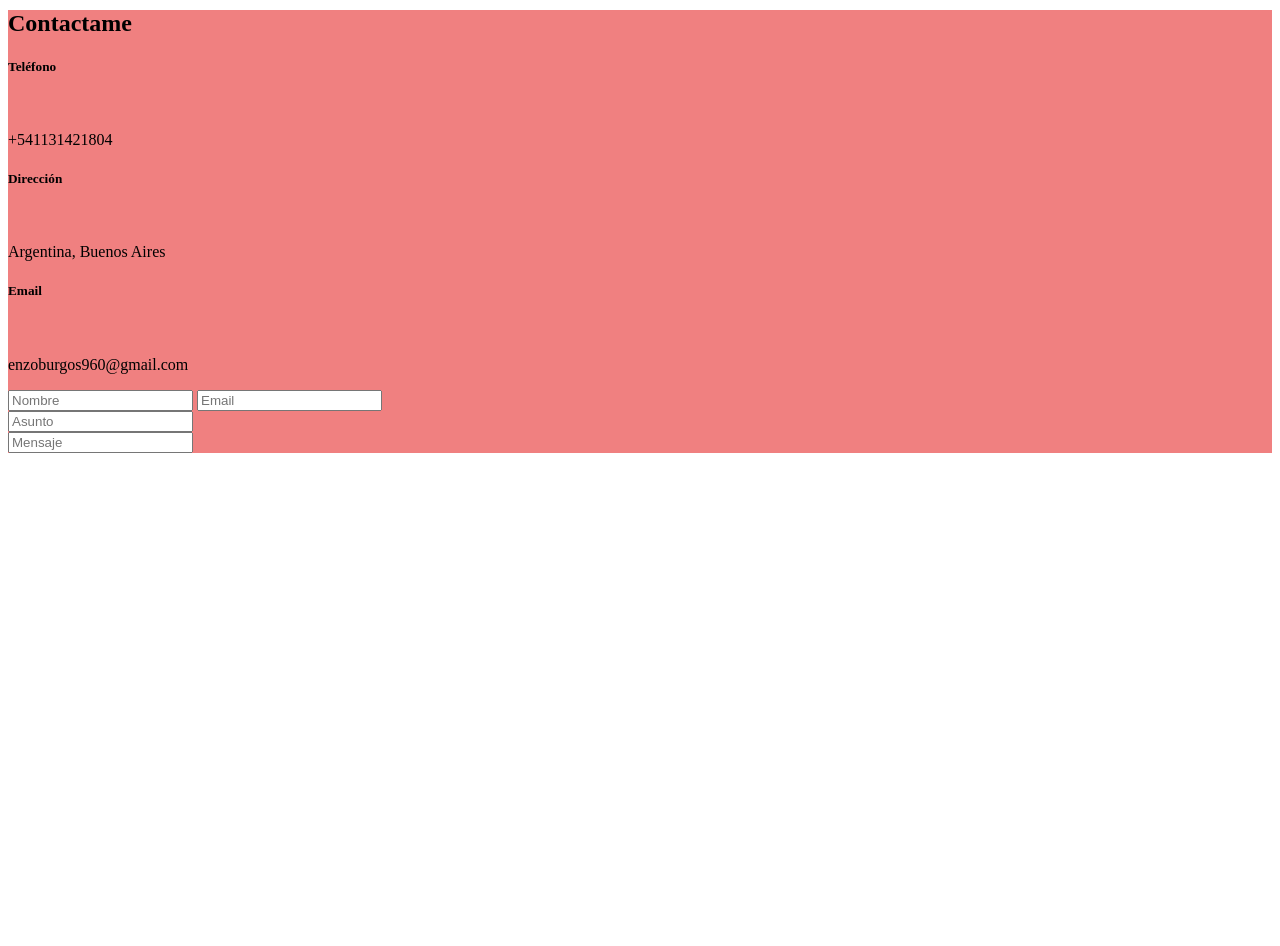
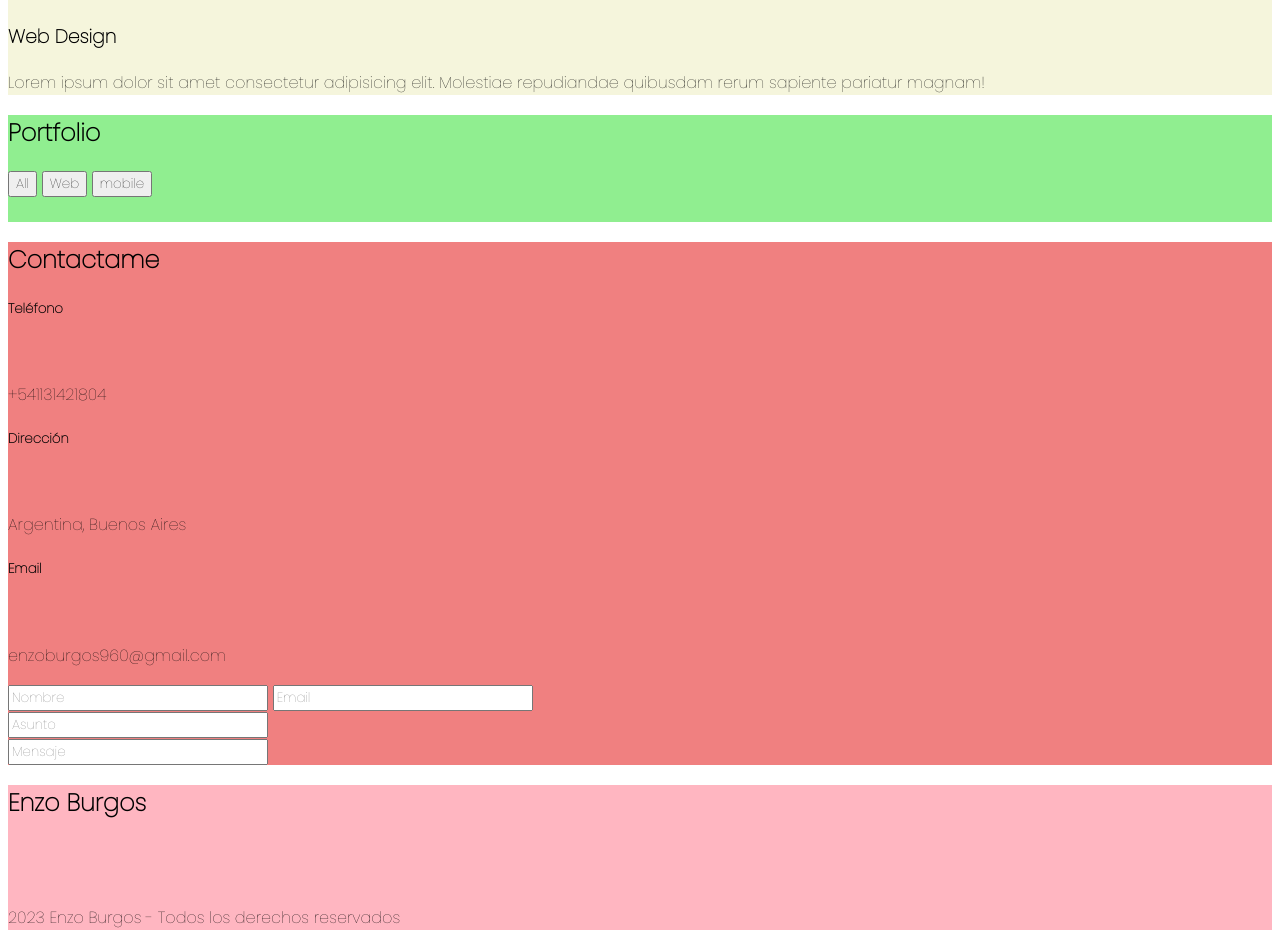
Before and after one commit to enzoburgos/Portfolio, a plain HTML site: page index.html in a window 1280 px wide. Shown: the part 1240-2186 px from the top of the page. Before the commit the page ends 1701 px from the top, so only its background shows below. Drawn offline with Linux system fonts and the light colour scheme.

Commit message:
termine de realizar la estructura del footer

```diff
--- a/css/estilo.css
+++ b/css/estilo.css
@@ -1,3 +1,8 @@
+@import url('https://fonts.googleapis.com/css2?family=Poppins:wght@100&display=swap');
+
+*{
+    font-family: 'Poppins', sans-serif;
+}
 header{
     background-color:antiquewhite;
 }
@@ -16,3 +21,6 @@ header{
 .contactame{
     background-color: lightcoral;
 }
+footer{
+    background-color: lightpink;
+}
--- a/index.html
+++ b/index.html
@@ -125,6 +125,19 @@
         </section>
     </main>
 
-    <footer></footer>
+    <footer>
+        <h2>Enzo Burgos</h2>
+        <div class="redes">
+            <img src="" alt="">
+            <img src="" alt="">
+            <img src="" alt="">
+            <img src="" alt="">
+            <img src="" alt="">
+        </div>
+        <div class="copyright">
+            <img src="" alt="">
+            <p>2023 Enzo Burgos - Todos los derechos reservados</p>
+        </div>
+    </footer>
 </body>
 </html>
```
